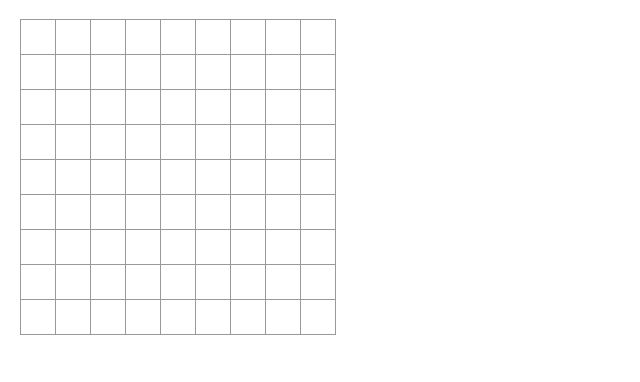
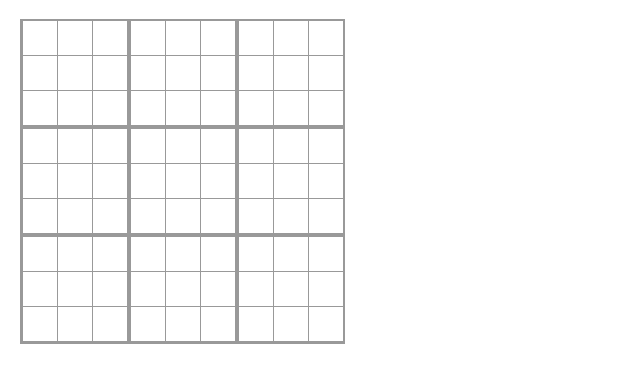
Before and after one commit to CalNightingale/SudokuSolver, a React app in the folder sudoku-app/: page / in a window 1280 px wide. Shown: the whole page, without its empty margins (0-640 px from the left). Built offline with nearby package versions, Linux system fonts and the light colour scheme.

Commit message:
Refactored 81 "squares" into 9 "boxes"

```diff
--- a/sudoku-app/src/index.css
+++ b/sudoku-app/src/index.css
@@ -5,6 +5,12 @@ body {
 
 ol, ul {
   padding-left: 30px;
+}
+
+.box-row:after {
+  clear: both;
+  content: "";
+  display: table;
 }
 
 .board-row:after {
@@ -32,6 +38,14 @@ ol, ul {
   width: 34px;
 }
 
+.box {
+  background: #fff;
+  border: 2px solid #999;
+  float: left;
+  margin-right: -1px;
+  margin-top: -1px;
+}
+
 .square:focus {
   outline: none;
 }
--- a/sudoku-app/src/index.js
+++ b/sudoku-app/src/index.js
@@ -24,12 +24,46 @@ class Square extends React.Component {
   }
 }
 
-class Board extends React.Component {
+class Box extends React.Component {
   renderSquare(i) {
     return (
       <Square
         squares={this.props.squares}
-        sqNum={i}
+        sqNum={this.props.boxNum * 9 + i}
+        setVal={this.props.setVal}
+      />
+    );
+  }
+
+  render() {
+    return (
+      <div className="box">
+        <div className="box-row">
+          {this.renderSquare(0)}
+          {this.renderSquare(1)}
+          {this.renderSquare(2)}
+        </div>
+        <div className="box-row">
+          {this.renderSquare(3)}
+          {this.renderSquare(4)}
+          {this.renderSquare(5)}
+        </div>
+        <div className="box-row">
+          {this.renderSquare(6)}
+          {this.renderSquare(7)}
+          {this.renderSquare(8)}
+        </div>
+      </div>
+    )
+  }
+}
+
+class Board extends React.Component {
+  renderBox(i) {
+    return (
+      <Box
+        squares={this.props.squares}
+        boxNum={i}
         setVal={this.props.setVal}
       />
     );
@@ -39,103 +73,19 @@ class Board extends React.Component {
     return (
       <div>
         <div className="board-row">
-          {this.renderSquare(0)}
-          {this.renderSquare(1)}
-          {this.renderSquare(2)}
-          {this.renderSquare(3)}
-          {this.renderSquare(4)}
-          {this.renderSquare(5)}
-          {this.renderSquare(6)}
-          {this.renderSquare(7)}
-          {this.renderSquare(8)}
+          {this.renderBox(0)}
+          {this.renderBox(1)}
+          {this.renderBox(2)}
         </div>
         <div className="board-row">
-          {this.renderSquare(9)}
-          {this.renderSquare(10)}
-          {this.renderSquare(11)}
-          {this.renderSquare(12)}
-          {this.renderSquare(13)}
-          {this.renderSquare(14)}
-          {this.renderSquare(15)}
-          {this.renderSquare(16)}
-          {this.renderSquare(17)}
+          {this.renderBox(3)}
+          {this.renderBox(4)}
+          {this.renderBox(5)}
         </div>
         <div className="board-row">
-          {this.renderSquare(18)}
-          {this.renderSquare(19)}
-          {this.renderSquare(20)}
-          {this.renderSquare(21)}
-          {this.renderSquare(22)}
-          {this.renderSquare(23)}
-          {this.renderSquare(24)}
-          {this.renderSquare(25)}
-          {this.renderSquare(26)}
-        </div>
-        <div className="board-row">
-          {this.renderSquare(27)}
-          {this.renderSquare(28)}
-          {this.renderSquare(29)}
-          {this.renderSquare(30)}
-          {this.renderSquare(31)}
-          {this.renderSquare(32)}
-          {this.renderSquare(33)}
-          {this.renderSquare(34)}
-          {this.renderSquare(35)}
-        </div>
-        <div className="board-row">
-          {this.renderSquare(36)}
-          {this.renderSquare(37)}
-          {this.renderSquare(38)}
-          {this.renderSquare(39)}
-          {this.renderSquare(40)}
-          {this.renderSquare(41)}
-          {this.renderSquare(42)}
-          {this.renderSquare(43)}
-          {this.renderSquare(44)}
-        </div>
-        <div className="board-row">
-          {this.renderSquare(45)}
-          {this.renderSquare(46)}
-          {this.renderSquare(47)}
-          {this.renderSquare(48)}
-          {this.renderSquare(49)}
-          {this.renderSquare(50)}
-          {this.renderSquare(51)}
-          {this.renderSquare(52)}
-          {this.renderSquare(53)}
-        </div>
-        <div className="board-row">
-          {this.renderSquare(54)}
-          {this.renderSquare(55)}
-          {this.renderSquare(56)}
-          {this.renderSquare(57)}
-          {this.renderSquare(58)}
-          {this.renderSquare(59)}
-          {this.renderSquare(60)}
-          {this.renderSquare(61)}
-          {this.renderSquare(62)}
-        </div>
-        <div className="board-row">
-          {this.renderSquare(63)}
-          {this.renderSquare(64)}
-          {this.renderSquare(65)}
-          {this.renderSquare(66)}
-          {this.renderSquare(67)}
-          {this.renderSquare(68)}
-          {this.renderSquare(69)}
-          {this.renderSquare(70)}
-          {this.renderSquare(71)}
-        </div>
-        <div className="board-row">
-          {this.renderSquare(72)}
-          {this.renderSquare(73)}
-          {this.renderSquare(74)}
-          {this.renderSquare(75)}
-          {this.renderSquare(76)}
-          {this.renderSquare(77)}
-          {this.renderSquare(78)}
-          {this.renderSquare(79)}
-          {this.renderSquare(80)}
+          {this.renderBox(6)}
+          {this.renderBox(7)}
+          {this.renderBox(8)}
         </div>
       </div>
     );
```
